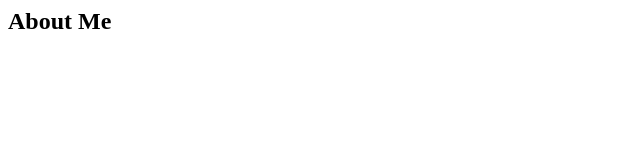
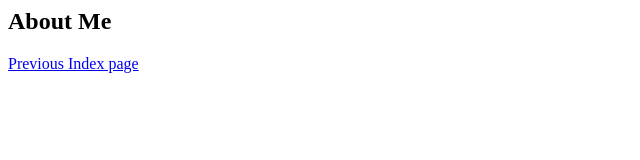
Before and after one commit to subhanzaheer2003/HTML, a plain HTML site: page about.html in a window 1280 px wide. Shown: the whole page, without its empty margins (0-640 px from the left). Drawn offline with Linux system fonts and the light colour scheme.

Commit message:
reverse link created Now I can go to previous page

```diff
--- a/about.html
+++ b/about.html
@@ -4,5 +4,6 @@
     </head>
     <body>
         <h2>About Me</h2>
+        <a href="./index.html">Previous Index page</a>
     </body>
 </html>
```
